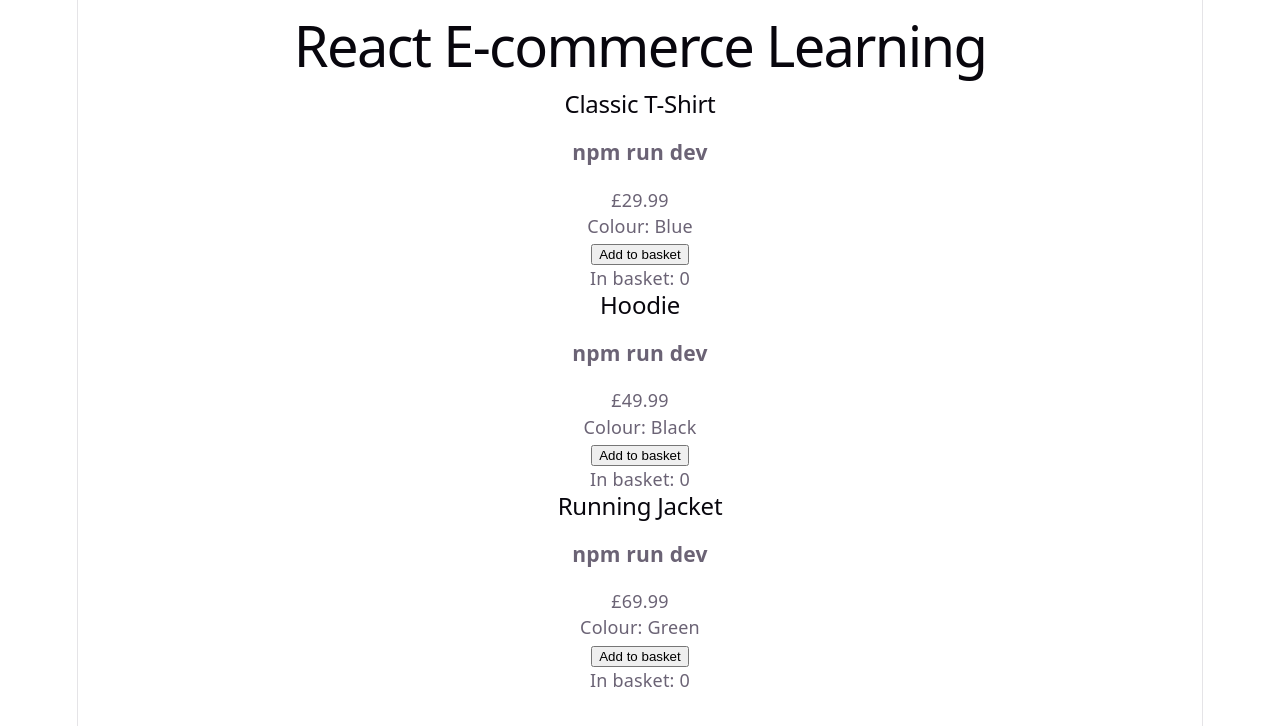
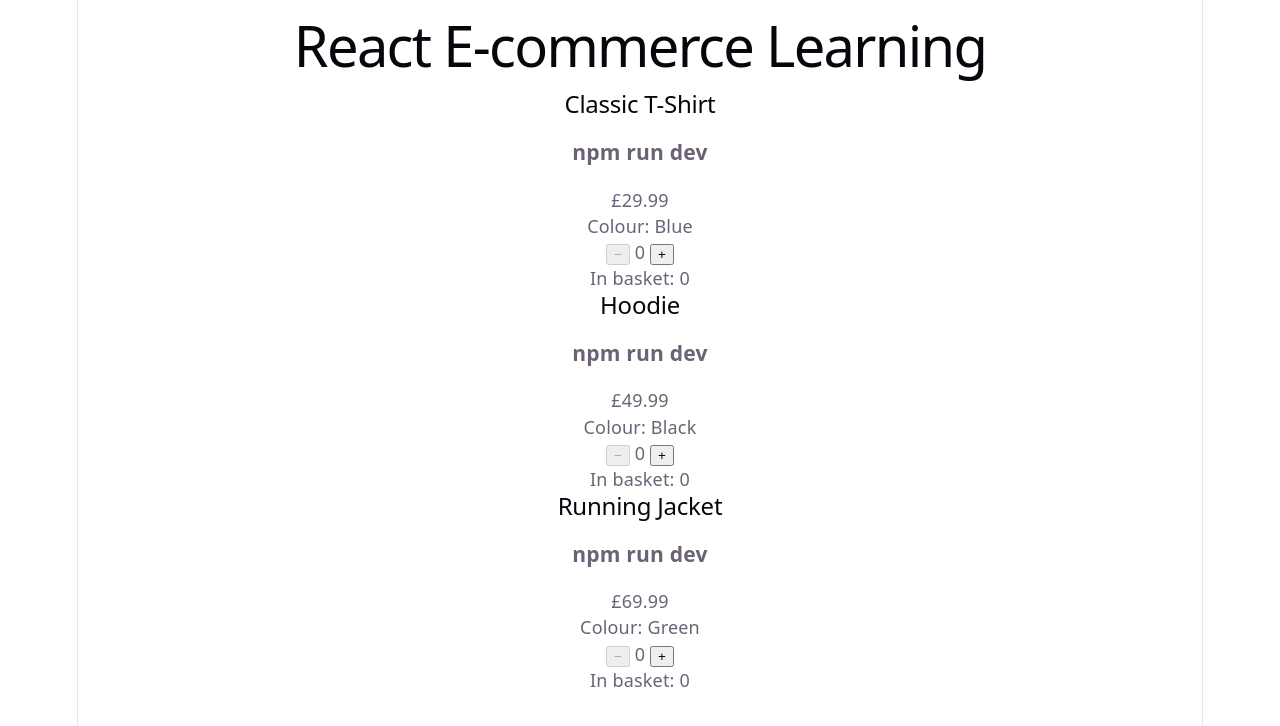
Before and after one commit to Al-Web-Dev/react-ecommerce-learning, a React (Vite) app: page / in a window 1280 px wide. Shown: the top 726 px of the page. Built offline with nearby package versions, Linux system fonts and the light colour scheme.

Commit message:
Plus and minus buttons

```diff
--- a/src/components/ProductCard.tsx
+++ b/src/components/ProductCard.tsx
@@ -19,9 +19,18 @@ function ProductCard({ name, price, colour }: ProductCardProps) {
       <h3>npm run dev</h3>
       <p>£{price.toFixed(2)}</p>
       <p>Colour: {colour}</p>
-      <button onClick={() => setBasketCount(basketCount + 1)}>
-  Add to basket
+       <button
+  onClick={() => setBasketCount(prevCount => prevCount - 1)}
+  disabled={basketCount === 0}
+>
+  −
 </button>
+
+  <span> {basketCount} </span>
+
+  <button onClick={() => setBasketCount(prevCount => prevCount + 1)}>
+    +
+  </button>
 
 <p>In basket: {basketCount}</p>
     </article>
```
